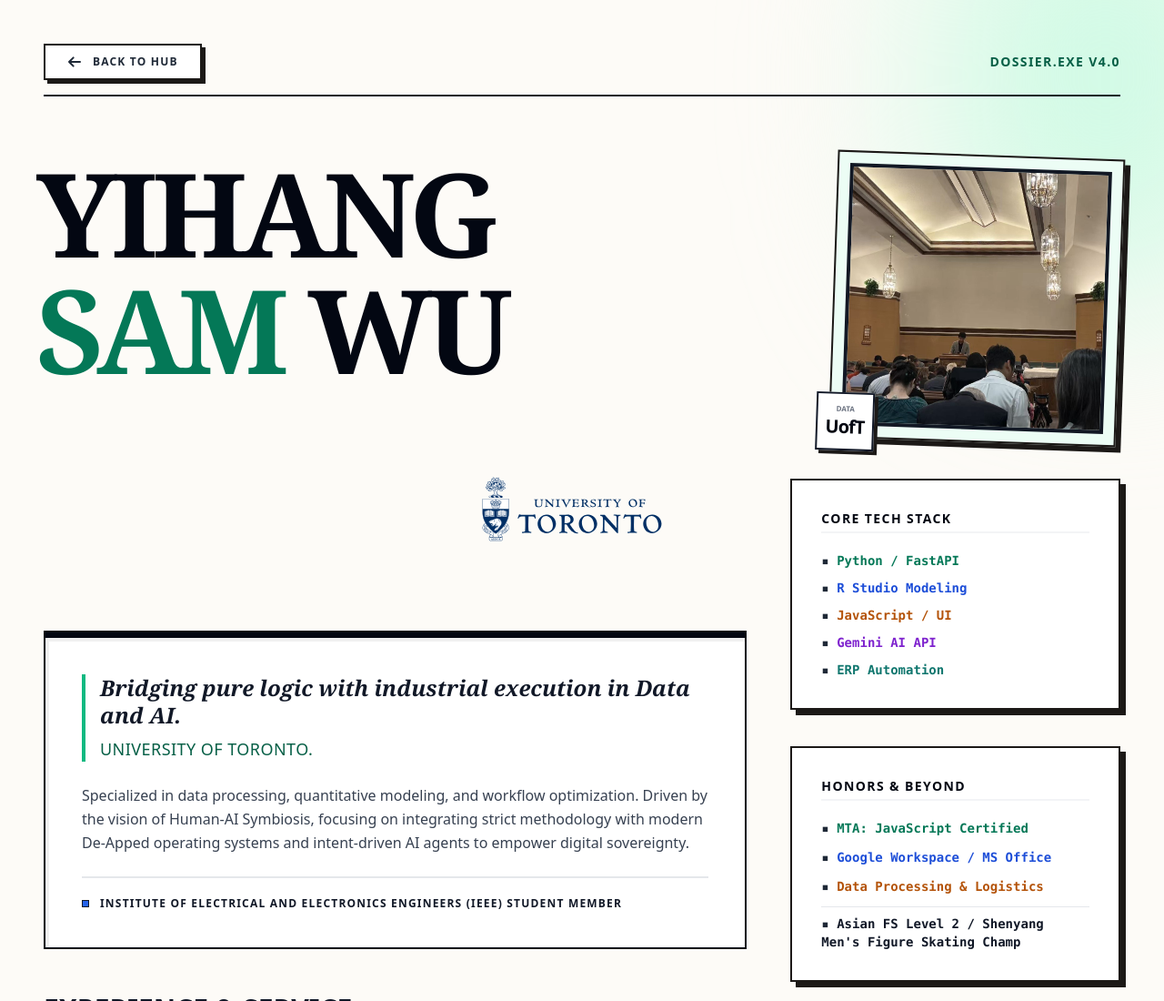
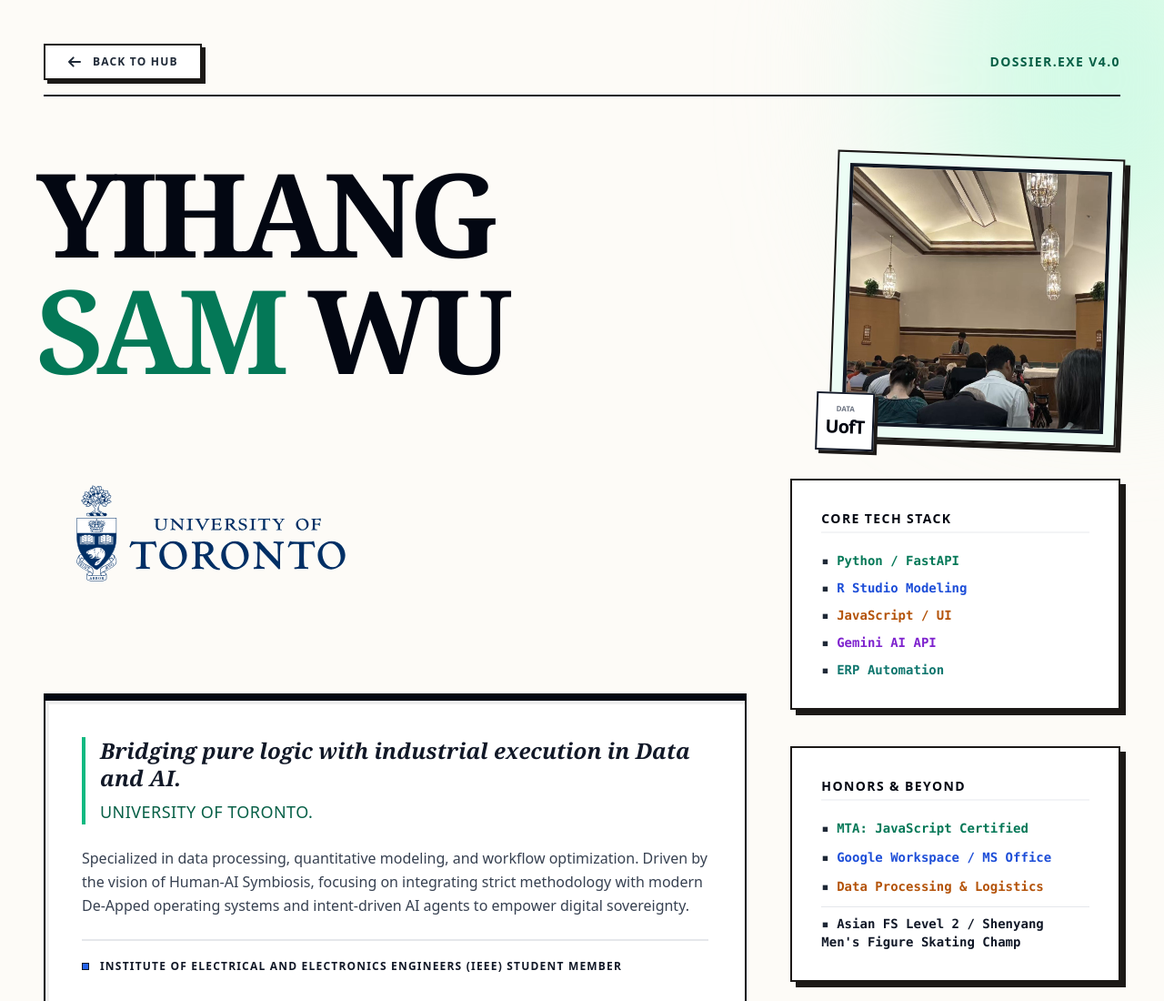
Before and after one commit to samwu429/samwu429.github.io, a plain HTML site: page about.html in a window 1280 px wide. Shown: the top 1100 px of the page at 91% size. Drawn offline with nearby package versions, Linux system fonts and the light colour scheme.

Commit message:
Refactor about.html structure and layout

```diff
--- a/about.html
+++ b/about.html
@@ -21,16 +21,18 @@
     <main class="max-w-7xl mx-auto w-full flex-1 grid grid-cols-1 lg:grid-cols-12 gap-12 items-start relative z-10 pb-20">
 
         <div class="lg:col-span-8 space-y-12">
-            <h2 class="text-6xl md:text-9xl font-serif-heading font-black text-gray-950 uppercase tracking-tighter leading-none transform -translate-x-2 relative z-10">
-                Yihang<br><span class="text-emerald-700">Sam</span> Wu
-            </h2>
 
-            <div class="flex justify-end pr-6 md:pr-16 relative z-10 -mt-10 mb-[-20px]">
-                <div class="relative w-56 md:w-64">
-                    <img src="University_of_Toronto-Logo.wine.svg" alt="University of Toronto" class="w-full h-auto object-contain" />
+            <div class="relative z-10 flex flex-col items-start">
+                <h2 class="text-6xl md:text-9xl font-serif-heading font-black text-gray-950 uppercase tracking-tighter leading-none transform -translate-x-2">
+                    Yihang<br><span class="text-emerald-700">Sam</span> Wu
+                </h2>
+
+                <div class="mt-8 transform -translate-x-2">
+                    <div class="relative w-72 md:w-96">
+                        <img src="University_of_Toronto-Logo.wine.svg" alt="University of Toronto" class="w-full h-auto object-contain" />
+                    </div>
                 </div>
             </div>
-
             <div class="space-y-6 max-w-4xl retro-inset p-8 md:p-10 bg-white border-t-8 border-gray-950 relative z-0">
                 <p class="text-2xl text-gray-900 leading-tight font-extrabold font-serif-heading italic pl-4 border-l-4 border-emerald-500">
                     Bridging pure logic with industrial execution in Data and AI.<br>
```
